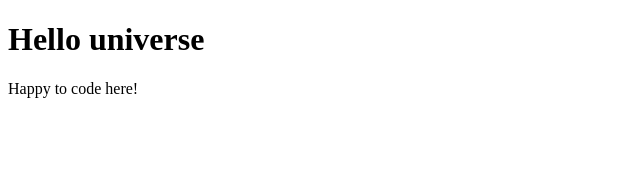
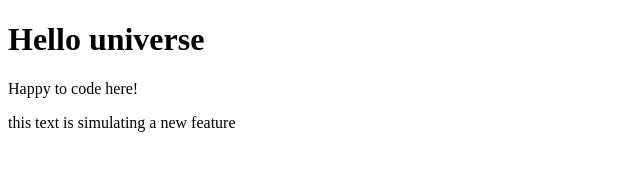
Before and after one commit to RonDariusTaylorDev/test-projects, a plain HTML site: page index.html in a window 1280 px wide. Shown: the whole page, without its empty margins (0-640 px from the left). Drawn offline with Linux system fonts and the light colour scheme.

Commit message:
feat: simulate new feature

```diff
--- a/index.html
+++ b/index.html
@@ -8,5 +8,8 @@
 <body>
 <h1>Hello universe</h1>
 <p>Happy to code here!</p>
+<div>this text is simulating a new feature
+
+</div>
 </body>
 </html>
```
